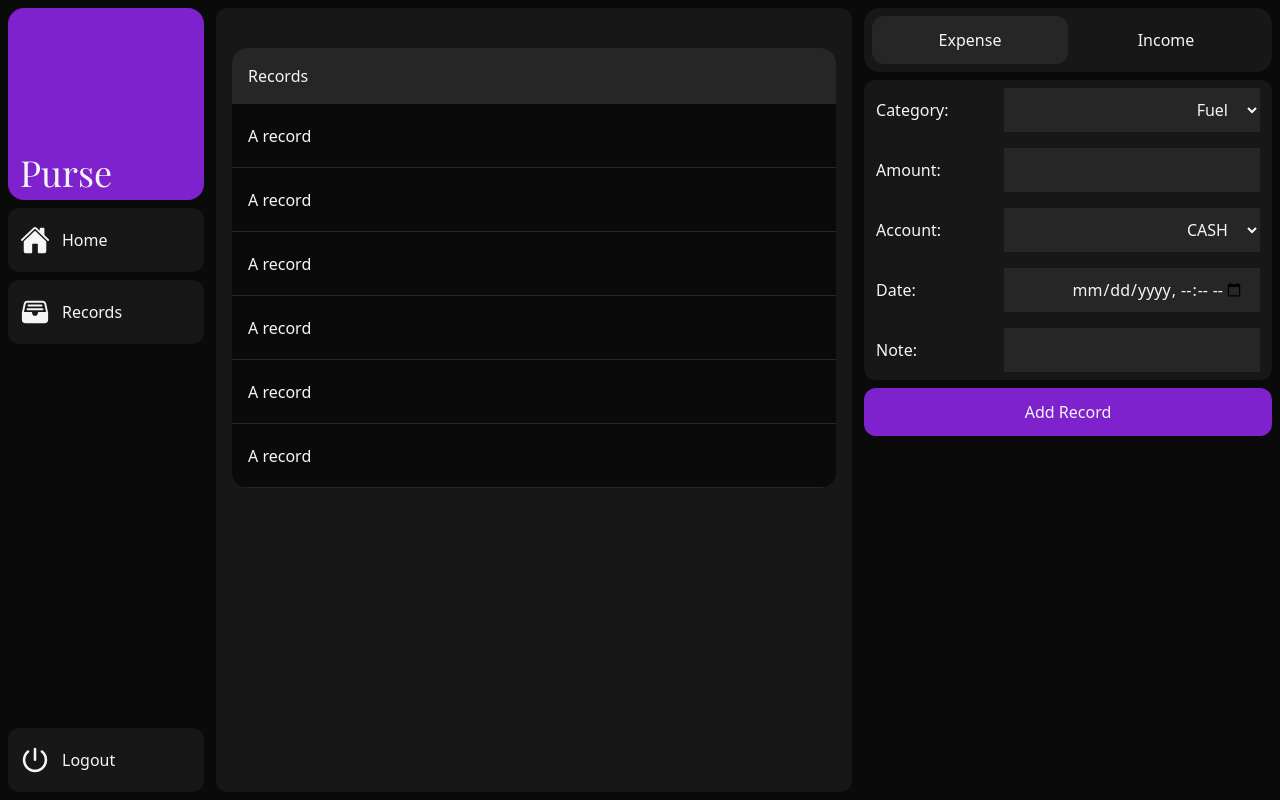
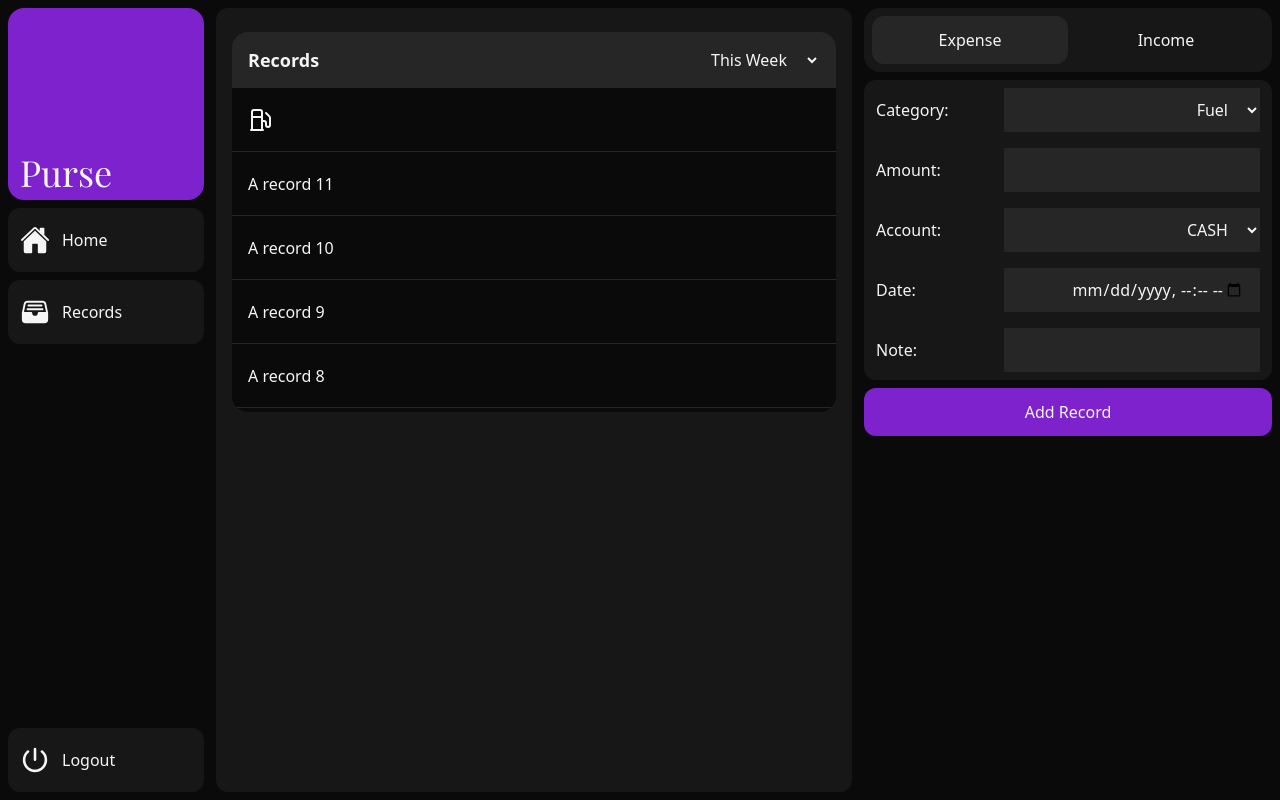
Before and after one commit to akishtp/Purse, a React (Vite) app in the folder client/: page / in a window 1280 px wide. Built offline with nearby package versions, Linux system fonts and the light colour scheme.

Commit message:
🪧 navigation fixed

```diff
--- a/client/package.json
+++ b/client/package.json
@@ -12,7 +12,8 @@
   "dependencies": {
     "react": "^18.2.0",
     "react-dom": "^18.2.0",
-    "react-icons": "^4.12.0"
+    "react-icons": "^4.12.0",
+    "react-router-dom": "^6.21.1"
   },
   "devDependencies": {
     "@types/react": "^18.2.43",
--- a/client/src/App.tsx
+++ b/client/src/App.tsx
@@ -1,16 +1,16 @@
 // import reactLogo from "./assets/react.svg";
 // import viteLogo from "/vite.svg";
 
-import AddRecord from "./components/AddRecord/AddRecord";
-import Navbar from "./components/Navbar/Navbar";
-import RecordsView from "./components/RecordsView/RecordsView";
+import { Outlet } from "react-router-dom";
+import AddRecord from "./components/AddRecord";
+import Navbar from "./components/Navbar";
 
 function App() {
   return (
     <div className="flex">
       <Navbar />
-      <div className="w-6/12 bg-neutral-900 my-2 mx-1 rounded-xl pt-10 px-4">
-        <RecordsView />
+      <div className="w-6/12 bg-neutral-900 my-2 mx-1 rounded-xl pt-6 px-4 h-content">
+        <Outlet />
       </div>
       <AddRecord />
     </div>
--- /dev/null
+++ b/client/src/E404.tsx
@@ -0,0 +1,8 @@
+import { useRouteError } from "react-router-dom";
+
+const E404 = () => {
+  const error: any = useRouteError();
+  return <div>e404 {error.statusText || error.message}</div>;
+};
+
+export default E404;
--- a/client/src/components/Navbar/Navbar.tsx
+++ b/client/src/components/Navbar.tsx
@@ -1,4 +1,6 @@
 import { IoHome, IoFileTrayFull, IoPower } from "react-icons/io5";
+import { Link } from "react-router-dom";
+
 const Navbar = () => {
   return (
     <nav className="w-2/12 h-screen p-2 flex flex-col justify-between">
@@ -10,10 +12,12 @@ const Navbar = () => {
           <IoHome className="text-3xl" />
           <span className="pl-3">Home</span>
         </div>
-        <div className="flex bg-neutral-900 rounded-xl my-2 h-16 items-center px-3 hover:bg-neutral-800">
-          <IoFileTrayFull className="text-3xl" />
-          <span className="pl-3">Records</span>
-        </div>
+        <Link to="records">
+          <div className="flex bg-neutral-900 rounded-xl my-2 h-16 items-center px-3 hover:bg-neutral-800">
+            <IoFileTrayFull className="text-3xl" />
+            <span className="pl-3">Records</span>
+          </div>
+        </Link>
       </div>
       <div>
         <div className="flex bg-neutral-900 rounded-xl h-16 items-center px-3 hover:bg-neutral-800">
--- /dev/null
+++ b/client/src/components/RecordsView.tsx
@@ -0,0 +1,63 @@
+import { LuFuel } from "react-icons/lu";
+
+const RecordsView = () => {
+  return (
+    <div className="h-1/2 rounded-2xl overflow-hidden ">
+      <div className="bg-neutral-800 h-14 flex items-center px-4 justify-between">
+        <div className="text-lg font-bold">Records</div>
+        <select className="bg-transparent">
+          <option>This Week</option>
+          <option>This Month</option>
+          <option>This Year</option>
+          <option>Last 7 days</option>
+          <option>Last 30 days</option>
+          <option>Last 60 days</option>
+          <option>Last 90 days</option>
+        </select>
+      </div>
+      <div className="overflow-scroll h-full">
+        <div className="bg-neutral-950 h-16 border-b px-4 flex items-center border-neutral-800">
+          <div>
+            <LuFuel className="text-2xl" />
+          </div>
+        </div>
+        <div className="bg-neutral-950 h-16 border-b px-4 flex items-center border-neutral-800">
+          A record 11
+        </div>
+        <div className="bg-neutral-950 h-16 border-b px-4 flex items-center border-neutral-800">
+          A record 10
+        </div>
+        <div className="bg-neutral-950 h-16 border-b px-4 flex items-center border-neutral-800">
+          A record 9
+        </div>
+        <div className="bg-neutral-950 h-16 border-b px-4 flex items-center border-neutral-800">
+          A record 8
+        </div>
+        <div className="bg-neutral-950 h-16 border-b px-4 flex items-center border-neutral-800">
+          A record 7
+        </div>
+        <div className="bg-neutral-950 h-16 border-b px-4 flex items-center border-neutral-800">
+          A record 6
+        </div>
+        <div className="bg-neutral-950 h-16 border-b px-4 flex items-center border-neutral-800">
+          A record 5
+        </div>
+        <div className="bg-neutral-950 h-16 border-b px-4 flex items-center border-neutral-800">
+          A record 4
+        </div>
+        <div className="bg-neutral-950 h-16 border-b px-4 flex items-center border-neutral-800">
+          A record 3
+        </div>
+        <div className="bg-neutral-950 h-16 border-b px-4 flex items-center border-neutral-800">
+          A record 2
+        </div>
+        <div className="bg-neutral-950 h-16 px-4 flex items-center border-neutral-800">
+          A record 1
+        </div>
+        <div className="h-14"></div>
+      </div>
+    </div>
+  );
+};
+
+export default RecordsView;
--- a/client/src/components/RecordsView/RecordsView.tsx
+++ /dev/null
@@ -1,27 +0,0 @@
-const RecordsView = () => {
-  return (
-    <div className="rounded-2xl overflow-hidden">
-      <div className="bg-neutral-800 h-14 flex items-center px-4">Records</div>
-      <div className="bg-neutral-950 h-16 border-b px-4 flex items-center border-neutral-800">
-        A record
-      </div>
-      <div className="bg-neutral-950 h-16 border-b px-4 flex items-center border-neutral-800">
-        A record
-      </div>
-      <div className="bg-neutral-950 h-16 border-b px-4 flex items-center border-neutral-800">
-        A record
-      </div>
-      <div className="bg-neutral-950 h-16 border-b px-4 flex items-center border-neutral-800">
-        A record
-      </div>
-      <div className="bg-neutral-950 h-16 border-b px-4 flex items-center border-neutral-800">
-        A record
-      </div>
-      <div className="bg-neutral-950 h-16 border-b px-4 flex items-center border-neutral-800">
-        A record
-      </div>
-    </div>
-  );
-};
-
-export default RecordsView;
--- a/client/src/main.tsx
+++ b/client/src/main.tsx
@@ -2,9 +2,31 @@ import React from "react";
 import ReactDOM from "react-dom/client";
 import App from "./App.tsx";
 import "./index.css";
+import { createBrowserRouter, RouterProvider } from "react-router-dom";
+import E404 from "./E404.tsx";
+import Login from "./routes/login.tsx";
+import RecordsView from "./components/RecordsView.tsx";
+
+const router = createBrowserRouter([
+  {
+    path: "/",
+    element: <App />,
+    errorElement: <E404 />,
+    children: [
+      {
+        path: "",
+        element: <RecordsView />,
+      },
+    ],
+  },
+  {
+    path: "login",
+    element: <Login />,
+  },
+]);
 
 ReactDOM.createRoot(document.getElementById("root")!).render(
   <React.StrictMode>
-    <App />
+    <RouterProvider router={router} />
   </React.StrictMode>
 );
--- /dev/null
+++ b/client/src/routes/Login.tsx
@@ -0,0 +1,5 @@
+const Login = () => {
+  return <div>login</div>;
+};
+
+export default Login;
--- a/client/tailwind.config.js
+++ b/client/tailwind.config.js
@@ -6,6 +6,9 @@ export default {
       fontFamily: {
         playfair: ["Playfair Display", "serif"],
       },
+      height: {
+        content: "calc(100vh - 16px)",
+      },
     },
   },
   plugins: [],
```
Also changed, not shown: client/src/components/AddRecord.tsx (renamed from client/src/components/AddRecord/AddRecord.tsx), 1 other file (tests, documents, lock files or other folders).
